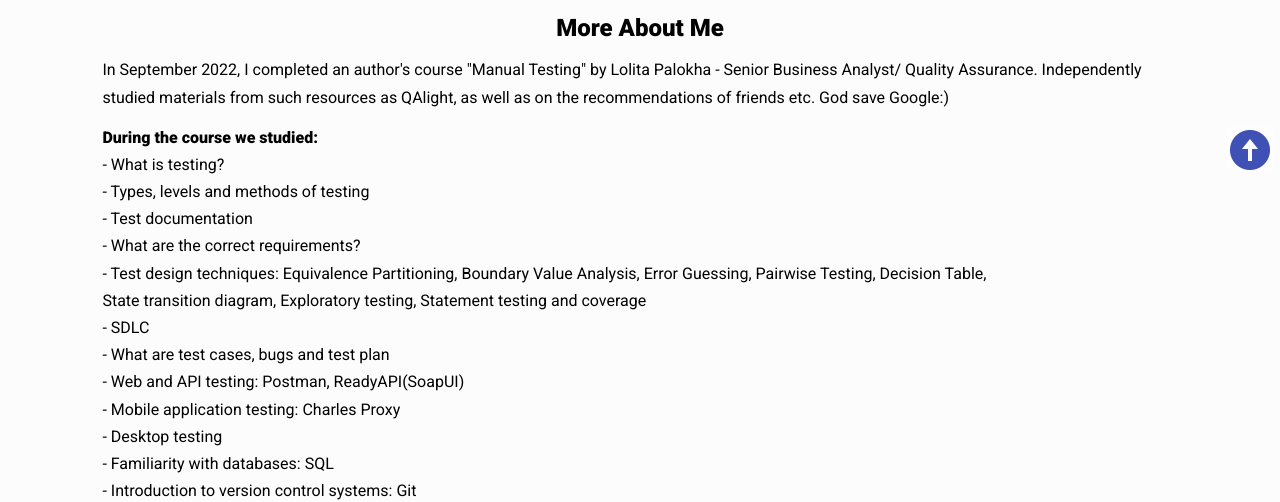
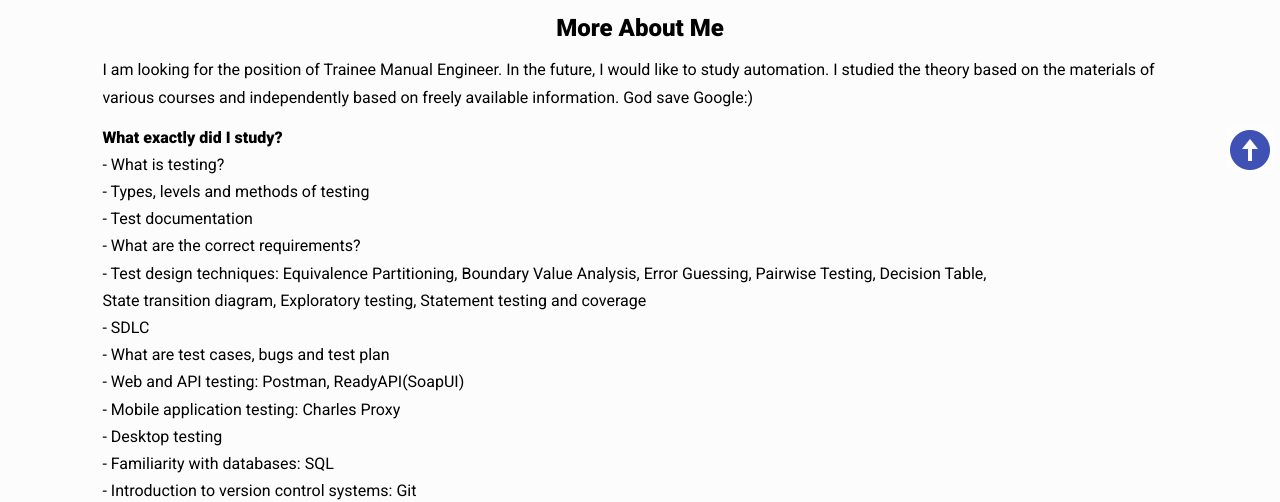
Before and after one commit to alexaandrievskaya/oleksandra-andriievska, a website: page index.html in a window 1280 px wide. Shown: the part 598-1100 px from the top of the page. Drawn offline with nearby package versions, Linux system fonts and the light colour scheme.

Commit message:
UPD corrected general info

```diff
--- a/index.html
+++ b/index.html
@@ -26,7 +26,7 @@
       rel="stylesheet"
       href="https://cdnjs.cloudflare.com/ajax/libs/animate.css/4.1.1/animate.min.css"
     />
-    <title>Oleksandra Andriievska | Trainee QA Engineer </title>
+    <title>Oleksandra Andriievska | Trainee Manual QA Engineer </title>
   </head>
 
   <body>
@@ -70,13 +70,11 @@
     <section class="more-about">
       <h2>More About Me</h2>
       <p>
-        In September 2022, I completed an author's course "Manual Testing" by Lolita Palokha - Senior Business Analyst/
-        Quality Assurance.
-        Independently studied materials from such resources as QAlight, as well as on the
-        recommendations of friends etc. God save Google:)
+        I am looking for the position of Trainee Manual Engineer. In the future, I would like to study automation.
+        I studied the theory based on the materials of various courses and independently based on freely available information. God save Google:)
       </p>
       <p>
-        <b>During the course we studied:</b>
+        <b>What exactly did I study?</b>
         <br>- What is testing?
         <br>- Types, levels and methods of testing
         <br>- Test documentation
```
